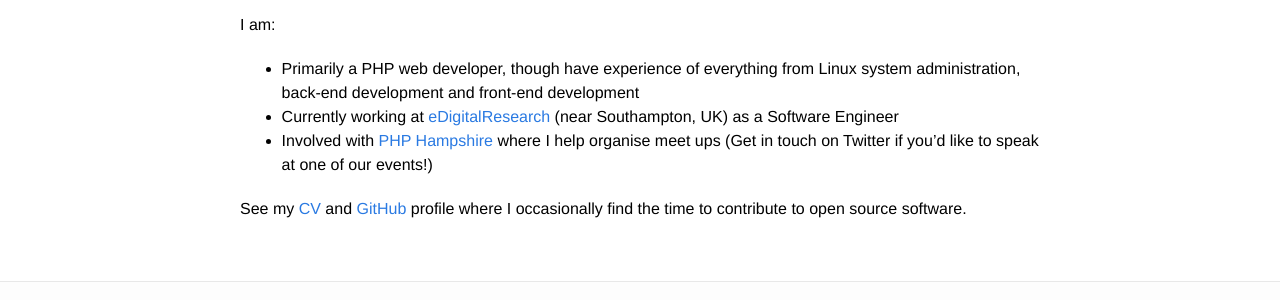
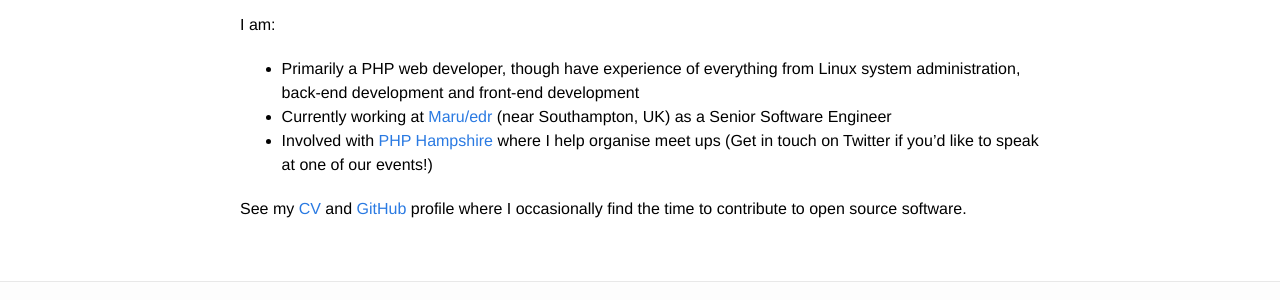
Before and after one commit to lboynton/lboynton.github.io, a Jekyll site: the page built from about.md, in a window 1280 px wide. Shown: the part 205-505 px from the top of the page. Built offline with Jekyll 4.4.1, drawn with Linux system fonts in a browser that asks for light colours.

Commit message:
Update work info/cv link

```diff
--- a/_config.yml
+++ b/_config.yml
@@ -3,6 +3,7 @@
 description: "The personal website of Lee Boynton - web developer, software engineer, system administrator, front-end developer..."
 baseurl: ""
 url: "http://lboynton.com"
+cvUrl: "hhttps://docs.google.com/document/d/1HiWPCJd15KALjdxxoXdyCQZJ6Xn8oPNzDGGw4Z4k6wY/edit?usp=sharing"
 username:
     github: lboynton
     twitter: leeboynton
@@ -11,3 +12,4 @@
 # Build settings
 markdown: kramdown
 permalink: pretty
+gems: [jekyll-gist]
--- a/_includes/header.html
+++ b/_includes/header.html
@@ -17,7 +17,7 @@
         </svg>
       </a>
       <div class="trigger">
-        <a class="page-link" href="http://cv.lboynton.com">CV</a>
+        <a class="page-link" href="{{ site.cvUrl }}">CV</a>
         {% for page in site.pages %}
           <a class="page-link" href="{{ page.url | prepend: site.baseurl }}">{{ page.title }}</a>
         {% endfor %}
--- a/about.md
+++ b/about.md
@@ -9,7 +9,7 @@
 I am:
 
 - Primarily a PHP web developer, though have experience of everything from Linux system administration, back-end development and front-end development
-- Currently working at [eDigitalResearch](http://www.edigitalresearch.com) (near Southampton, UK) as a Software Engineer
+- Currently working at [Maru/edr](http://www.maruedr.com) (near Southampton, UK) as a Senior Software Engineer
 - Involved with [PHP Hampshire](http://www.phphants.co.uk) where I help organise meet ups (Get in touch on Twitter if you'd like to speak at one of our events!)
 
-See my [CV](http://cv.lboynton.com) and [GitHub](http://github.com/lboynton) profile where I occasionally find the time to contribute to open source software.
+See my [CV]({{ site.cvUrl }}) and [GitHub](http://github.com/lboynton) profile where I occasionally find the time to contribute to open source software.
--- a/feed.xml
+++ b/feed.xml
@@ -1,5 +1,5 @@
 ---
-layout: none
+layout: null
 ---
 <?xml version="1.0" encoding="UTF-8"?>
 <rss version="2.0" xmlns:atom="http://www.w3.org/2005/Atom">
```
Also changed, not shown: README.md.
